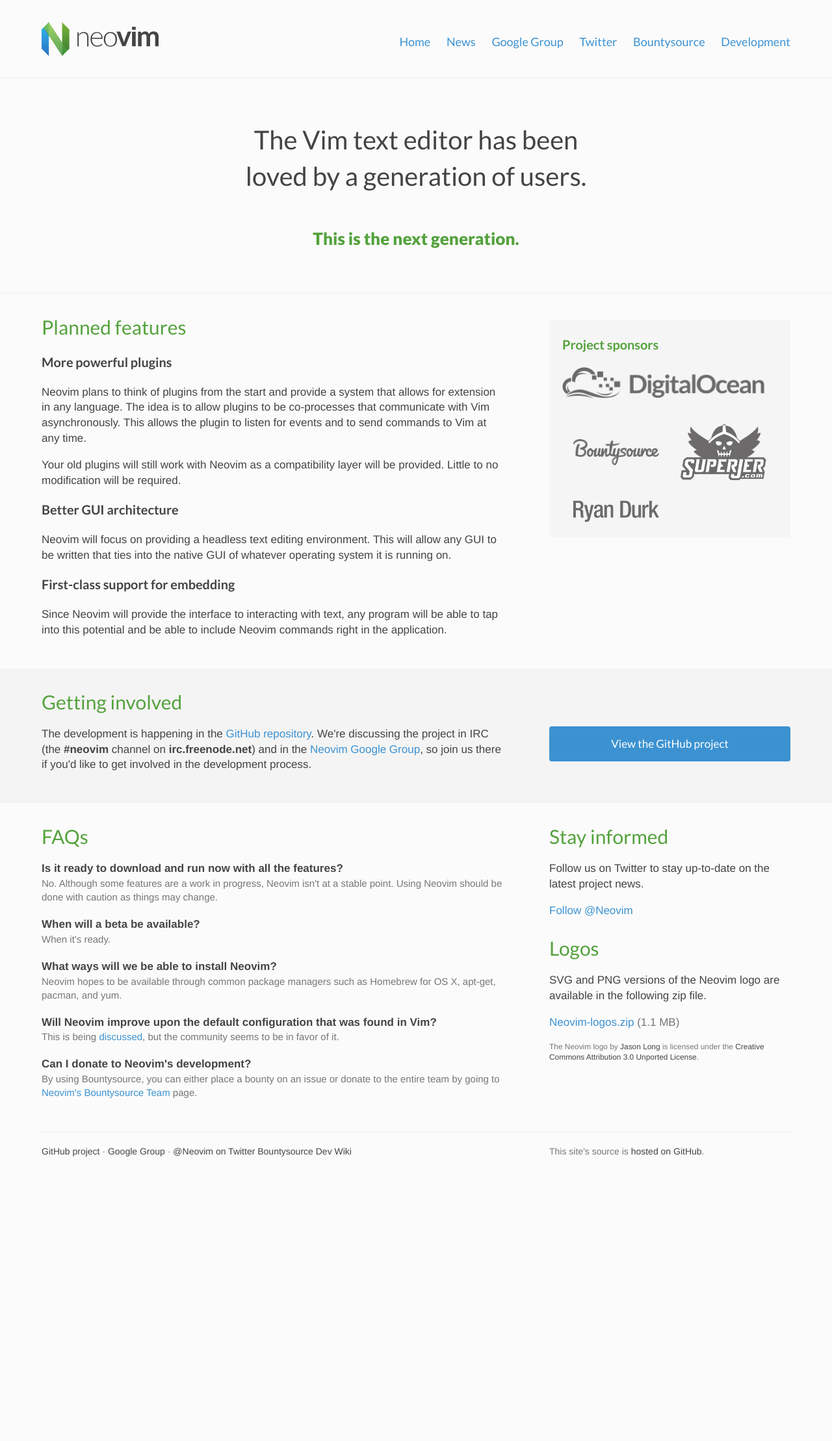
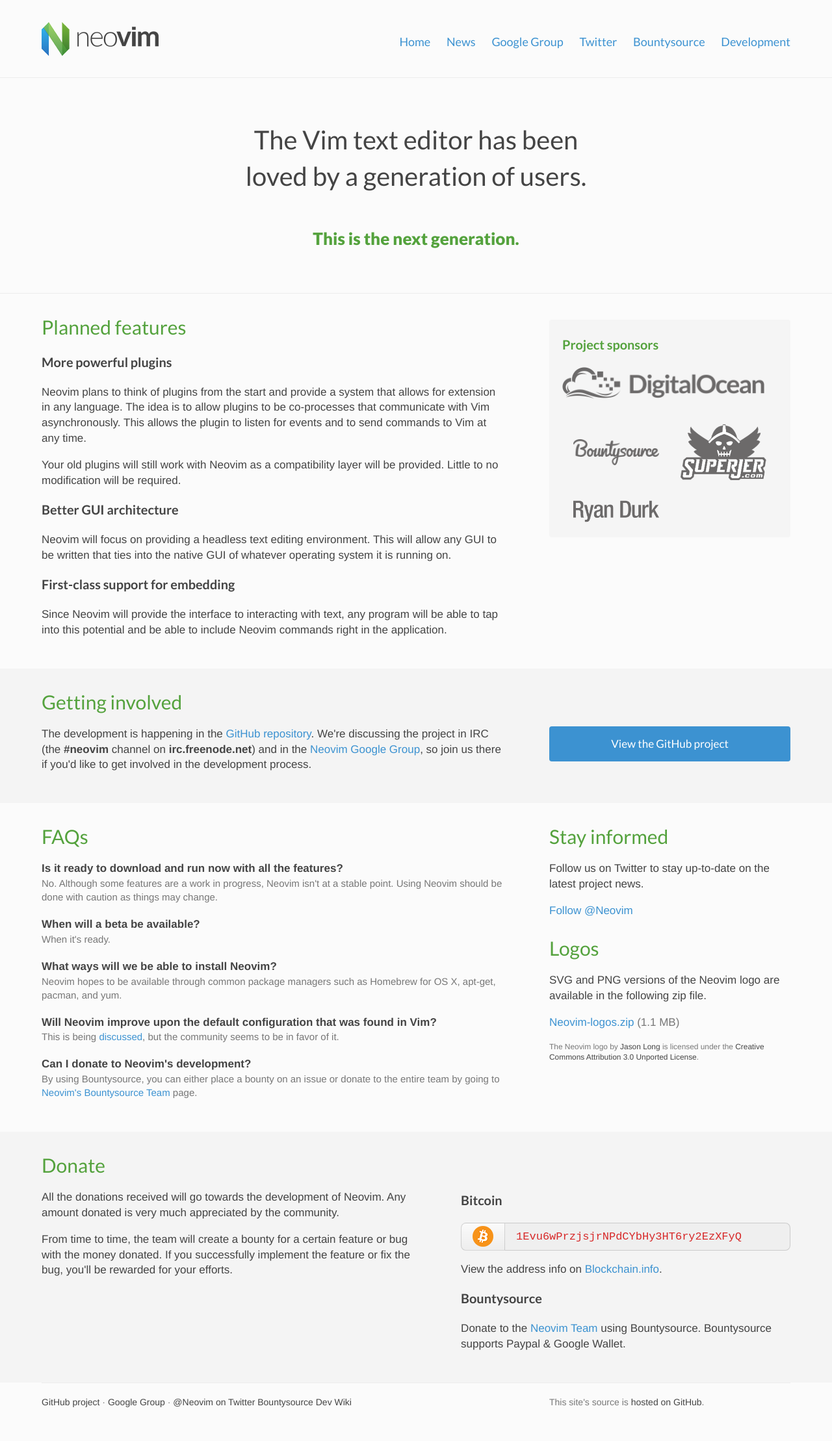
Before and after one commit to neovim/neovim.github.io, a Jekyll site: the page built from index.html, in a window 1280 px wide. Shown: the whole page at 65% size. Built offline with Jekyll 4.4.1, drawn with Linux system fonts in a browser that asks for light colours; nearby versions of some CDN libraries; comment, search, counter and statistics services are not loaded; before the commit the page ends 1833 px from its top, so only the background shows below that.

Commit message:
Add section on Donating to homepage

```diff
--- a/css/main.css
+++ b/css/main.css
@@ -110,6 +110,15 @@
     font-size: 18px;
     font-family: 'Lato', sans-serif;
     position: relative;
+  }
+  .col-half {
+    display: table-cell;
+    width: 50%;
+    min-width: 50%;
+    vertical-align: top;
+  }
+  .col-half.second {
+    padding-left: 6%;
   }
 }
 
@@ -349,3 +358,58 @@
 .newsletter h1 {
   margin-bottom: 0px;
 }
+
+/*
+ * Donation
+ */
+
+.donate {
+  display: table;
+  width: 100%;
+  font-size: 17px;
+}
+
+.donate > .icon {
+  width: .01%;
+  display: table-cell;
+  vertical-align: middle;
+  padding: 0 1em;
+  border-radius: 8px;
+  border-top-right-radius: 0;
+  border-bottom-right-radius: 0;
+  border: 1px solid rgba(0,0,0,.15);
+  background-color: #FAFAFA;
+  background-image: -webkit-gradient(linear,left top,left bottom,from(rgba(0,0,0,0)),to(rgba(0,0,0,.05)));
+  background-image: -webkit-linear-gradient(rgba(0,0,0,0),rgba(0,0,0,.05));
+  background-image: -moz-linear-gradient(rgba(0,0,0,0),rgba(0,0,0,.05));
+  background-image: linear-gradient(rgba(0,0,0,0),rgba(0,0,0,.05));
+}
+
+.donate > .icon img {
+  display: inline;
+  vertical-align: top;
+}
+
+.donate > input {
+  font-family: monospace, monospace;
+  padding: .65em 1em;
+  border: 1px solid rgba(0,0,0,.15);
+  -webkit-transition: background-color .3s ease-out,-webkit-box-shadow .2s ease,border-color .2s ease;
+  -moz-transition: background-color .3s ease-out,box-shadow .2s ease,border-color .2s ease;
+  transition: background-color .3s ease-out,box-shadow .2s ease,border-color .2s ease;
+  color: #d72929;
+  background-color: #efefef;
+  white-space: nowrap;
+  border-radius: 8px;
+  border-top-left-radius: 0;
+  border-bottom-left-radius: 0;
+  border-left: none;
+}
+
+/*
+ * Poll info
+ */
+iframe.poll {
+  width: 100%;
+  overflow-y: hidden;
+}
--- a/index.html
+++ b/index.html
@@ -114,3 +114,45 @@
     </div>
   </div>
 </section>
+
+<section class="front-section shaded">
+  <div class="container">
+    <h2 id="donate">Donate</h2>
+
+    <div class="col-half">
+      <p>
+      All the donations received will go towards the development of
+      Neovim. Any amount donated is very much appreciated by the
+      community.
+      </p>
+      <p>
+      From time to time, the team will create a bounty for a certain
+      feature or bug with the money donated. If you successfully
+      implement the feature or fix the bug, you'll be rewarded for
+      your efforts.
+      </p>
+    </div>
+    <div class="col-half second">
+      <h3>Bitcoin</h3>
+      <div class="donate">
+        <div class="icon">
+          <img src="/images/icons/bitcoin.png" alt="Bitcoin logo"/>
+        </div>
+        <input class="donate" type="text" value="1Evu6wPrzjsjrNPdCYbHy3HT6ry2EzXFyQ" readonly="readonly">
+      </div>
+
+      <p>
+      View the address info on
+      <a href="https://blockchain.info/address/1Evu6wPrzjsjrNPdCYbHy3HT6ry2EzXFyQ">Blockchain.info</a>.
+      </p>
+
+      <h3>Bountysource</h3>
+      <p>
+      Donate to the
+      <a href="https://www.bountysource.com/teams/neovim">Neovim Team</a>
+      using Bountysource. Bountysource supports Paypal &amp; Google
+      Wallet.
+      </p>
+    </div>
+  </div>
+</section>
```
Also changed, not shown: images/icons/bitcoin.png (added).
